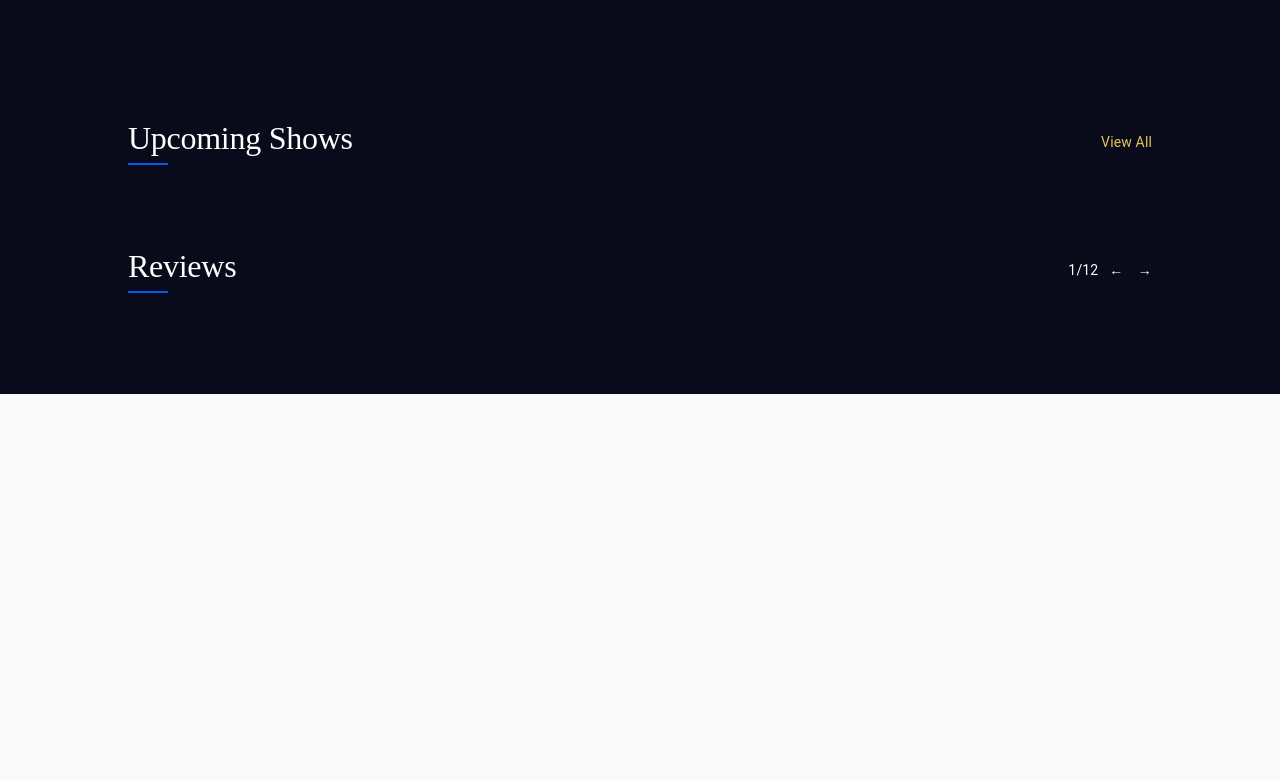
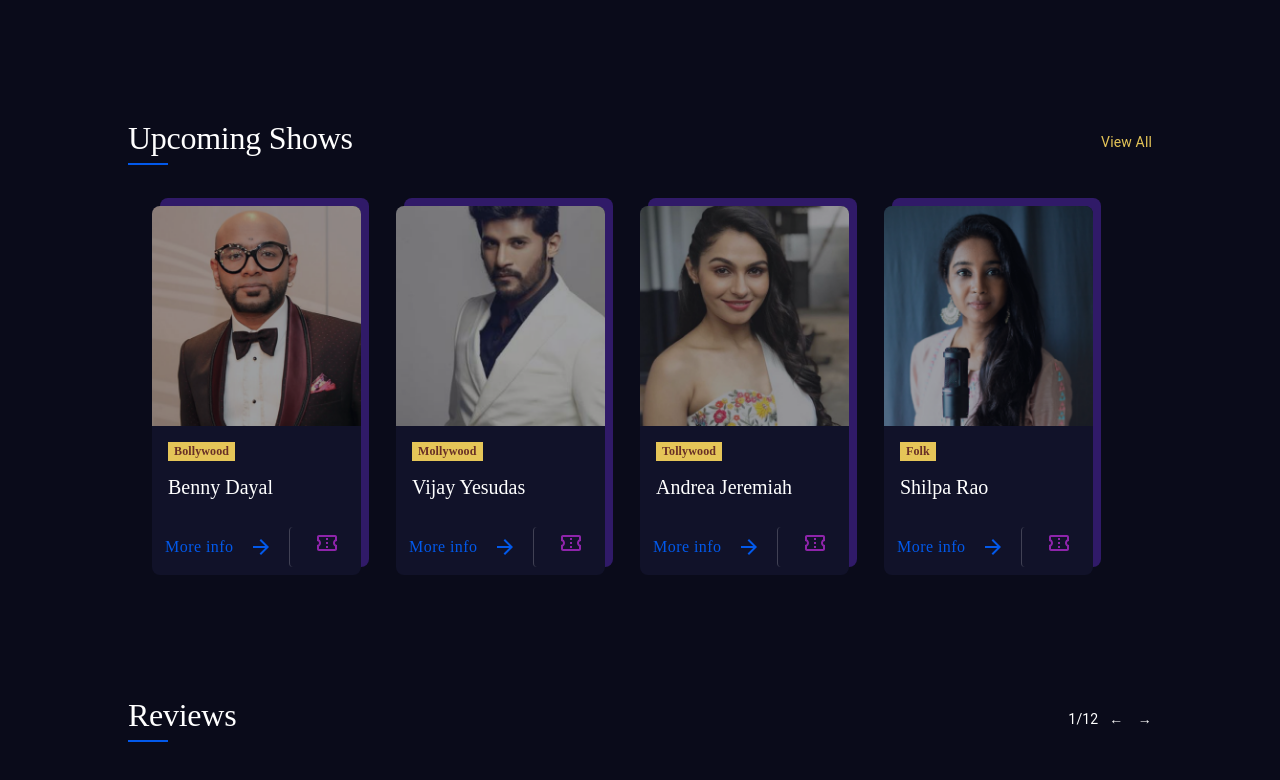
Before and after one commit to djsreeraj/react-landing-page, a React (Create React App) app: page / in a window 1280 px wide. Shown: the part 958-1738 px from the top of the page. Before the commit the page ends 1352 px from the top, so only its background shows below. Built offline with nearby package versions, Linux system fonts and the light colour scheme.

Commit message:
added shows section

```diff
--- a/src/components/ComponentHeader.tsx
+++ b/src/components/ComponentHeader.tsx
@@ -1,7 +1,6 @@
 import React from "react";
 import { makeStyles } from "@material-ui/styles";
 import Typography from "@material-ui/core/Typography";
-import LayoutWrapper from "./LayoutWrapper";
 
 const useStyle = makeStyles((theme) => ({
   wrapper: {
@@ -38,7 +37,6 @@ export const ComponentHeader: React.FC<IProps> = (props) => {
   const classes = useStyle();
 
   return (
-    <LayoutWrapper>
     <div className={classes.wrapper}>
       <div className={classes.titleSection}>
         <Typography variant="h2" className={classes.title}>
@@ -49,6 +47,5 @@ export const ComponentHeader: React.FC<IProps> = (props) => {
 
       <div> {props.rightAction}</div>
     </div>
-    </LayoutWrapper>
   );
 };
--- a/src/components/Header.tsx
+++ b/src/components/Home/Header.tsx
@@ -2,7 +2,7 @@ import React from "react";
 import { makeStyles } from "@material-ui/styles";
 import { Typography } from "@material-ui/core";
 import NavBar from "./NavBar";
-import LayoutWrapper from "./LayoutWrapper";
+import LayoutWrapper from "../LayoutWrapper";
 
 const useStyle = makeStyles((theme) => ({
   headerWrapper: {},
--- a/src/components/NavBar.tsx
+++ b/src/components/Home/NavBar.tsx
@@ -1,7 +1,7 @@
 import React from "react";
 import { makeStyles, alpha } from "@material-ui/core/styles";
 import { AppBar, Toolbar, CssBaseline } from "@material-ui/core";
-import Logo from "../images/logo.png";
+import Logo from "../../images/logo.png";
 import LocalMallOutlinedIcon from "@material-ui/icons/LocalMallOutlined";
 import SearchIcon from "@material-ui/icons/Search";
 import InputBase from "@material-ui/core/InputBase";
--- a/src/components/Home.tsx
+++ b/src/components/Home/index.tsx
@@ -1,8 +1,8 @@
 import React from "react";
 import { makeStyles, CssBaseline } from "@material-ui/core";
-import Image from "../images/bg.jpg";
+import Image from "../../images/bg.jpg";
 import Header from "./Header";
-import Stats from "./Stats";
+import Stats from "../Stats";
 
 const useStyle = makeStyles((theme) => ({
   root: {
--- a/src/components/Reviews.tsx
+++ b/src/components/Reviews/index.tsx
@@ -1,6 +1,7 @@
 import React from "react";
 import { makeStyles } from "@material-ui/core";
-import { ComponentHeader } from "./ComponentHeader";
+import { ComponentHeader } from "../ComponentHeader";
+import LayoutWrapper from "../LayoutWrapper";
 
 const useStyle = makeStyles((theme) => ({
   wrapper: {
@@ -30,9 +31,11 @@ const Reviews = () => {
     console.log("Reviews scroll all....");
   }
   return (
-    <div className={classes.wrapper}>
-      <ComponentHeader title="Reviews" rightAction={action} />
-    </div>
+    <LayoutWrapper>
+      <div className={classes.wrapper}>
+        <ComponentHeader title="Reviews" rightAction={action} />
+      </div>
+    </LayoutWrapper>
   );
 };
 
--- a/src/components/Shows.tsx
+++ /dev/null
@@ -1,39 +0,0 @@
-import React from "react";
-import { makeStyles } from "@material-ui/core";
-import { ComponentHeader } from "./ComponentHeader";
-
-const useStyle = makeStyles((theme) => ({
-  wrapper: {},
-  actionButton: {
-    color: "#E5C558",
-    "&:hover, &:focus": {
-      color: "#fff",
-    },
-  },
-}));
-
-const Shows = () => {
-  const classes = useStyle();
-
-  let action: any = showsAction();
-
-  function showsAction() {
-    return (
-      <p onClick={showAll} className={classes.actionButton}>
-        View All{" "}
-      </p>
-    );
-  }
-
-  function showAll() {
-    console.log("Showing all....");
-  }
-
-  return (
-    <div className={classes.wrapper}>
-      <ComponentHeader title="Upcoming Shows" rightAction={action} />
-    </div>
-  );
-};
-
-export default Shows;
--- /dev/null
+++ b/src/components/Shows/ShowCard.tsx
@@ -0,0 +1,155 @@
+import React from "react";
+import { makeStyles } from "@material-ui/core/styles";
+import Card from "@material-ui/core/Card";
+import CardActionArea from "@material-ui/core/CardActionArea";
+import CardActions from "@material-ui/core/CardActions";
+import CardContent from "@material-ui/core/CardContent";
+import CardMedia from "@material-ui/core/CardMedia";
+import Button from "@material-ui/core/Button";
+import Typography from "@material-ui/core/Typography";
+import ConfirmationNumberIcon from "@material-ui/icons/ConfirmationNumber";
+import ConfirmationNumberOutlinedIcon from "@material-ui/icons/ConfirmationNumberOutlined";
+import TrendingFlatOutlinedIcon from "@material-ui/icons/TrendingFlatOutlined";
+import ArrowForwardOutlinedIcon from "@material-ui/icons/ArrowForwardOutlined";
+import { useState } from "react";
+
+const useStyles = makeStyles({
+  root: {
+    maxWidth: 400,
+    marginTop: "40px",
+    color: "#fff",
+    width: "300px",
+    borderRadius: "8px",
+    boxShadow: "8px -8px #301a68",
+    margin: "40px 0",
+    marginRight: "35px",
+    backgroundColor: "#111229",
+    cursor: "pointer",
+  },
+  media: {
+    height: 220,
+  },
+  tag: {
+    padding: "1px 6px",
+    width: "fit-content",
+    color: "#682f26",
+    backgroundColor: "#e5c558",
+    fontFamily: "Nunito",
+    fontSize: "12px",
+    fontWeight: 600,
+  },
+  cardContent: {},
+  cardtitle: {
+    fontFamily: "LibreBaskerville",
+    fontSize: "20px",
+    lineHeight: "32px",
+    margin: "10px 0 0 0",
+  },
+  cardAction: {
+    textTransform: "none",
+    color: "#0259EB",
+    display: "flex",
+    justifyContent: "center",
+    alignItems: "center",
+    fontFamily: "Nunito",
+    fontSize: "16px",
+  },
+  tickets: {
+    paddingLeft: "15px",
+    borderLeft: "1px solid rgba(255,255,255,0.2)",
+    color: "#8e24aa",
+  },
+  icon: {
+    // background: "-moz-linear-gradient(top, #e72c83 0%, #a742c6 100%)",
+    // background: "-webkit-linear-gradient(top, #e72c83 0%,#a742c6 100%)",
+    // background: "linear-gradient(to bottom, #8e24aa 0%, #ab47bc 100%)",
+    // backgroundClip: "text",
+  },
+  iconActive: {
+    display: "hidden",
+  },
+  iconInactive: {
+    display: "block",
+  },
+  actionsBar: {
+    display: "flex",
+    justifyContent: "space-between",
+  },
+  moreArrow: {
+    display: "flex",
+    alignItems: "center",
+    fontSize: "16px",
+    color: "#0259eb",
+    paddingLeft: "15px",
+    transition: "0.3s",
+    "&:hover, &:focus": {
+      paddingLeft: "25px",
+    },
+  },
+});
+
+interface IProps {
+  title: string;
+  img: string;
+  category: string;
+}
+
+export const ShowCard: React.FC<IProps> = (props) => {
+  const classes = useStyles();
+  const [ticketFocus, setTicketFocus] = useState<boolean>(false);
+
+  return (
+    <Card className={classes.root}>
+      <CardActionArea>
+        <CardMedia
+          className={classes.media}
+          image={require(`../../images/singers/${props.img}`)}
+          title={props.title}
+        />
+        <CardContent>
+          <Typography
+            variant="body2"
+            className={classes.tag}
+            color="textSecondary"
+            component="p"
+          >
+            {props.category}
+          </Typography>
+          <Typography
+            className={classes.cardtitle}
+            gutterBottom
+            variant="h5"
+            component="h2"
+          >
+            {props.title}
+          </Typography>
+        </CardContent>
+      </CardActionArea>
+
+      <CardActions className={classes.actionsBar}>
+        <Button size="small" className={classes.cardAction}>
+          <span> More info </span>
+          <span className={classes.moreArrow}>
+            <ArrowForwardOutlinedIcon />
+          </span>
+        </Button>
+
+        <Button
+          className={classes.tickets}
+          size="small"
+          color="secondary"
+          onMouseOver={() => setTicketFocus(true)}
+          onMouseLeave={() => setTicketFocus(false)}
+        >
+          <span className={classes.icon}>
+            {ticketFocus ? (
+              <ConfirmationNumberIcon />
+            ) : (
+              <ConfirmationNumberOutlinedIcon />
+            )}
+          </span>
+        </Button>
+      </CardActions>
+    </Card>
+  );
+};
--- /dev/null
+++ b/src/components/Shows/index.tsx
@@ -0,0 +1,59 @@
+import React from "react";
+import { makeStyles } from "@material-ui/core";
+import Container from "@material-ui/core/Container";
+import { ComponentHeader } from "../ComponentHeader";
+import { ShowCard } from "./ShowCard";
+import LayoutWrapper from "../LayoutWrapper";
+import { showData } from "../../data";
+
+const useStyle = makeStyles((theme) => ({
+  listWrapper: {
+    display: "flex",
+    flexDirection: "row",
+    // flexWrap: "wrap",
+  },
+  actionButton: {
+    color: "#E5C558",
+    "&:hover, &:focus": {
+      color: "#0259eb",
+      cursor: "pointer",
+    },
+  },
+}));
+
+const Shows = () => {
+  const classes = useStyle();
+
+  const showsAction = () => {
+    return (
+      <p onClick={showAll} className={classes.actionButton}>
+        View All
+      </p>
+    );
+  };
+
+  let action: any = showsAction();
+
+  function showAll() {
+    console.log("Showing all....");
+  }
+
+  return (
+    <LayoutWrapper>
+      <ComponentHeader title="Upcoming Shows" rightAction={action} />
+      <Container className={classes.listWrapper}>
+        {showData.map((item: any) => {
+          return (
+            <ShowCard
+              title={item.artist}
+              img={item.img}
+              category={item.category}
+            />
+          );
+        })}
+      </Container>
+    </LayoutWrapper>
+  );
+};
+
+export default Shows;
--- a/src/components/Stats.tsx
+++ b/src/components/Stats/index.tsx
@@ -5,7 +5,7 @@ import EventIcon from "@material-ui/icons/Event";
 import GroupIcon from "@material-ui/icons/Group";
 import LiveTvIcon from "@material-ui/icons/LiveTv";
 import { makeStyles } from "@material-ui/styles";
-import LayoutWrapper from "./LayoutWrapper";
+import LayoutWrapper from "../LayoutWrapper";
 
 const useStyle = makeStyles((theme) => ({
   wrapper: {
--- /dev/null
+++ b/src/data.js
@@ -0,0 +1,24 @@
+export const showData = [
+  {
+    artist: "Benny Dayal",
+    img: "benny-dayal.png",
+    category: "Bollywood",
+  },
+  {
+    artist: "Vijay Yesudas",
+    img: "vijay-yesudas.png",
+    category: "Mollywood",
+  },
+  {
+    artist: "Andrea Jeremiah",
+    img: "andrea-jeremiah.png",
+    category: "Tollywood",
+  },
+  {
+    artist: "Shilpa Rao",
+    img: "shilpa.png",
+    category: "Folk",
+  },
+
+
+];
```
Also changed, not shown: src/components/Reviews/ReviewCard.tsx (added, +33 -0 lines), src/components/Stats/StatCountCircle.tsx (renamed from src/components/StatCountCircle.tsx). Lines whose indentation alone changed are shown as unchanged.
